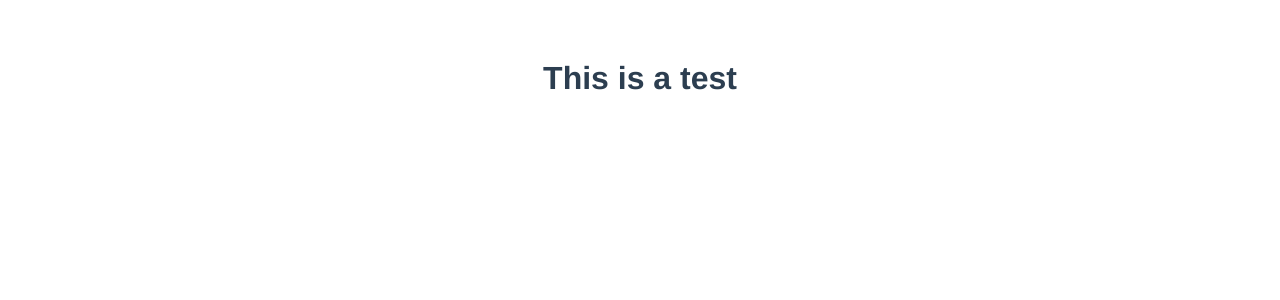
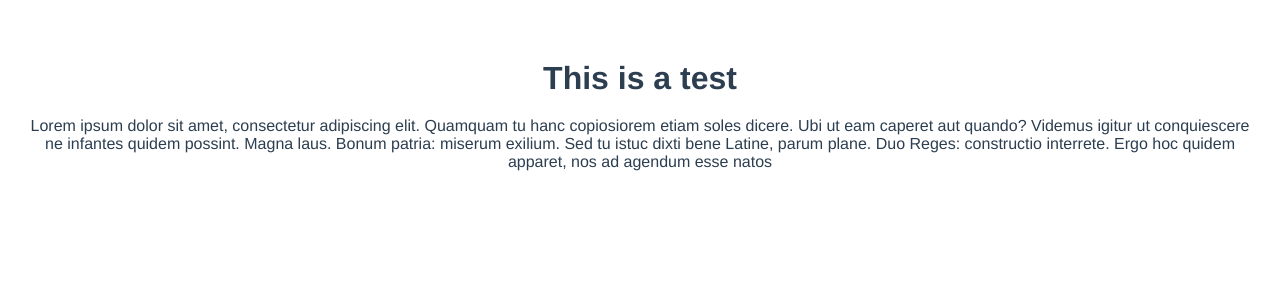
Before and after one commit to mdm106/vue-practice-challenges, a Vue app: page / in a window 1280 px wide. Shown: the top 300 px of the page. Built offline with nearby package versions, Linux system fonts and the light colour scheme.

Commit message:
Adding paragraph component

```diff
--- a/src/components/HelloWorld.vue
+++ b/src/components/HelloWorld.vue
@@ -1,14 +1,19 @@
 <template>
- <Header heading="This is a test" />
+  <div>
+    <Header heading="This is a test" />
+    <Paragraph text="Lorem ipsum dolor sit amet, consectetur adipiscing elit. Quamquam tu hanc copiosiorem etiam soles dicere. Ubi ut eam caperet aut quando? Videmus igitur ut conquiescere ne infantes quidem possint. Magna laus. Bonum patria: miserum exilium. Sed tu istuc dixti bene Latine, parum plane. Duo Reges: constructio interrete. Ergo hoc quidem apparet, nos ad agendum esse natos" />
+  </div>
 </template>
 
 <script>
 import Header from './Header.vue'
+import Paragraph from './Paragraph.vue'
 
 export default {
   name: 'HelloWorld',
   components: {
-    Header
+    Header,
+    Paragraph
   }
 }
 </script>
--- /dev/null
+++ b/src/components/Paragraph.vue
@@ -0,0 +1,20 @@
+<template>
+  <p>{{ text }}</p>
+</template>
+
+<script>
+
+export default {
+  name: 'Paragraph',
+  props: {
+    text: String
+  }
+}
+</script>
+
+<!-- Add "scoped" attribute to limit CSS to this component only -->
+<style scoped>
+p {
+  margin: 20px;
+}
+</style>
```
